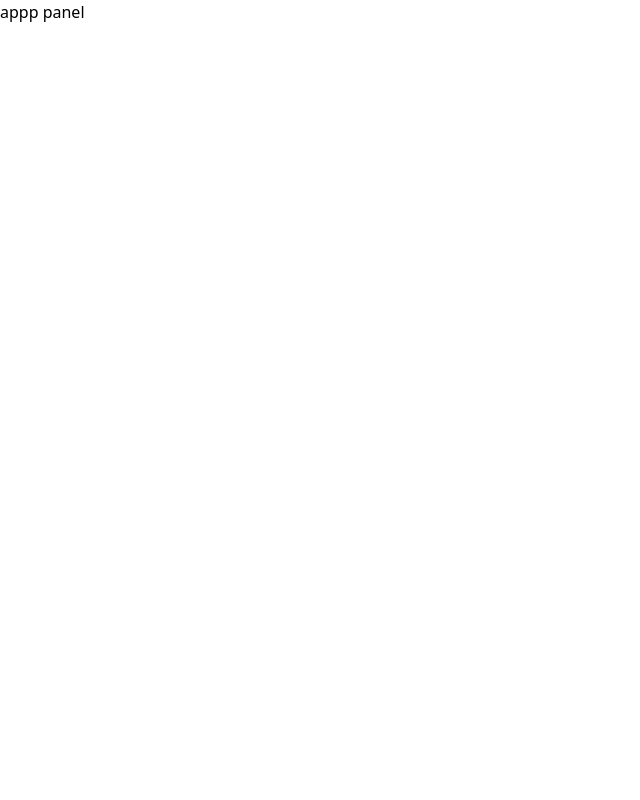
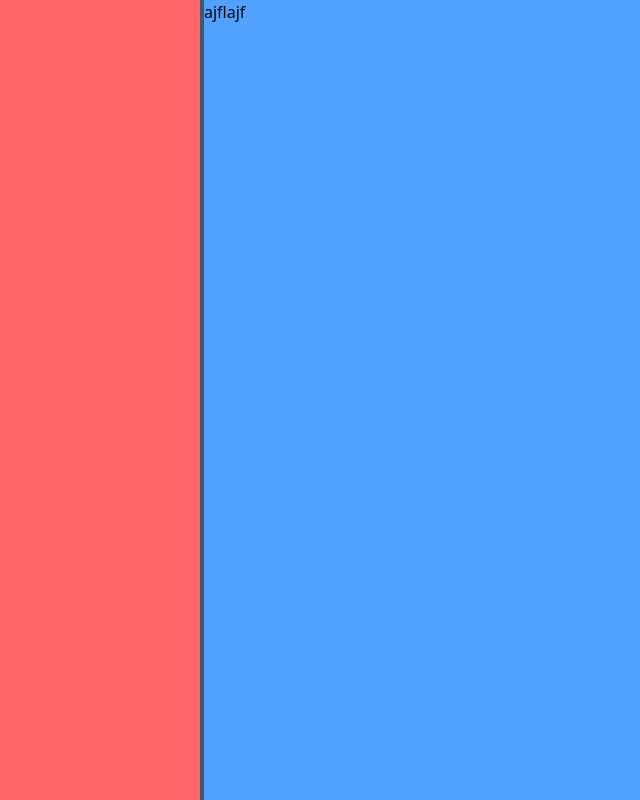
Before and after one commit to yagizerdem/MUSEEK, a React app in the folder frontend/: page / in a window 1280 px wide. Shown: the whole page, without its empty margins (0-640 px from the left). Built offline with nearby package versions, Linux system fonts and the light colour scheme; the HTML template or start-up script is replaced by a standard one.

Commit message:
horizontal split pane added

```diff
--- a/frontend/src/App.tsx
+++ b/frontend/src/App.tsx
@@ -1,7 +1,14 @@
 import { Fragment } from "react";
+import { DefaultLayout } from "./Layout/DefaultLayout";
 
 function App() {
-  return <Fragment>appp panel</Fragment>;
+  return (
+    <Fragment>
+      <DefaultLayout>
+        <span>ajflajf</span>
+      </DefaultLayout>
+    </Fragment>
+  );
 }
 
 export default App;
--- /dev/null
+++ b/frontend/src/Layout/DefaultLayout.tsx
@@ -0,0 +1,17 @@
+import { HorizontalSplitPane } from "../ui/HorizontalSplitPane";
+
+function DefaultLayout({ children }: { children: React.ReactNode }) {
+  return (
+    <div className="w-screen h-screen">
+      <HorizontalSplitPane
+        leftPanelInitialSize={200}
+        leftPanelMinSize={100}
+        leftPanelMaxSize={400}
+      >
+        {children}
+      </HorizontalSplitPane>
+    </div>
+  );
+}
+
+export { DefaultLayout };
--- /dev/null
+++ b/frontend/src/ui/HorizontalSplitPane.tsx
@@ -0,0 +1,85 @@
+import { useEffect, useState } from "react";
+import { Fragment } from "react/jsx-runtime";
+
+interface HorizontalSplitPaneProps {
+  children?: React.ReactNode;
+  leftPanelInitialSize?: number;
+  leftPanelMinSize?: number;
+  leftPanelMaxSize?: number;
+}
+
+function HorizontalSplitPane({
+  children,
+  leftPanelInitialSize,
+  leftPanelMinSize,
+  leftPanelMaxSize,
+}: HorizontalSplitPaneProps) {
+  const [leftPanelSize, setLeftPanelSize] = useState<number>(
+    leftPanelInitialSize || 200
+  );
+
+  const [isDragging, setIsDragging] = useState<boolean>(false);
+
+  useEffect(() => {
+    if (isDragging) {
+      // Disable pointer events globally or on a specific element
+      document.body.style.pointerEvents = "none";
+      document.body.style.userSelect = "none";
+    }
+
+    // Cleanup (when isDragging becomes false or component unmounts)
+    return () => {
+      document.body.style.pointerEvents = "auto";
+      document.body.style.userSelect = "auto";
+    };
+  }, [isDragging]);
+
+  useEffect(() => {
+    function onMouseUp(event: MouseEvent) {
+      if (isDragging) {
+        const MIN_WIDTH = leftPanelMinSize || 0;
+        const MAX_WIDTH = leftPanelMaxSize || window.innerWidth;
+        const clientX = Math.max(MIN_WIDTH, Math.min(event.clientX, MAX_WIDTH));
+        setLeftPanelSize(clientX);
+      }
+
+      setIsDragging(false);
+    }
+
+    function onMouseMove(event: MouseEvent) {
+      if (isDragging) {
+        const MIN_WIDTH = leftPanelMinSize || 0;
+        const MAX_WIDTH = leftPanelMaxSize || window.innerWidth;
+        const clientX = Math.max(MIN_WIDTH, Math.min(event.clientX, MAX_WIDTH));
+        setLeftPanelSize(clientX);
+      }
+    }
+
+    window.addEventListener("mouseup", onMouseUp);
+    window.addEventListener("mousemove", onMouseMove);
+    return () => {
+      window.removeEventListener("mouseup", onMouseUp);
+      window.removeEventListener("mousemove", onMouseMove);
+    };
+  }, [isDragging, leftPanelMaxSize, leftPanelMinSize]);
+
+  return (
+    <Fragment>
+      <div className="w-full h-full flex flex-row bg-red-400">
+        <div
+          className="flex flex-col"
+          style={{
+            width: `${leftPanelSize}px`,
+          }}
+        ></div>
+        <div
+          className="w-1 h-full bg-gray-600 cursor-e-resize"
+          onMouseDown={() => setIsDragging(true)}
+        ></div>
+        <div className="flex-1 bg-blue-400">{children}</div>
+      </div>
+    </Fragment>
+  );
+}
+
+export { HorizontalSplitPane };
--- a/tsconfig.json
+++ b/tsconfig.json
@@ -11,5 +11,5 @@
     "noImplicitAny": false,
     "outDir": "./dist"
   },
-  "exclude": ["node_modules"]
+  "exclude": ["node_modules", "frontend", "dist"]
 }
```
Also changed, not shown: 9 other files (tests, documents, lock files or other folders).
